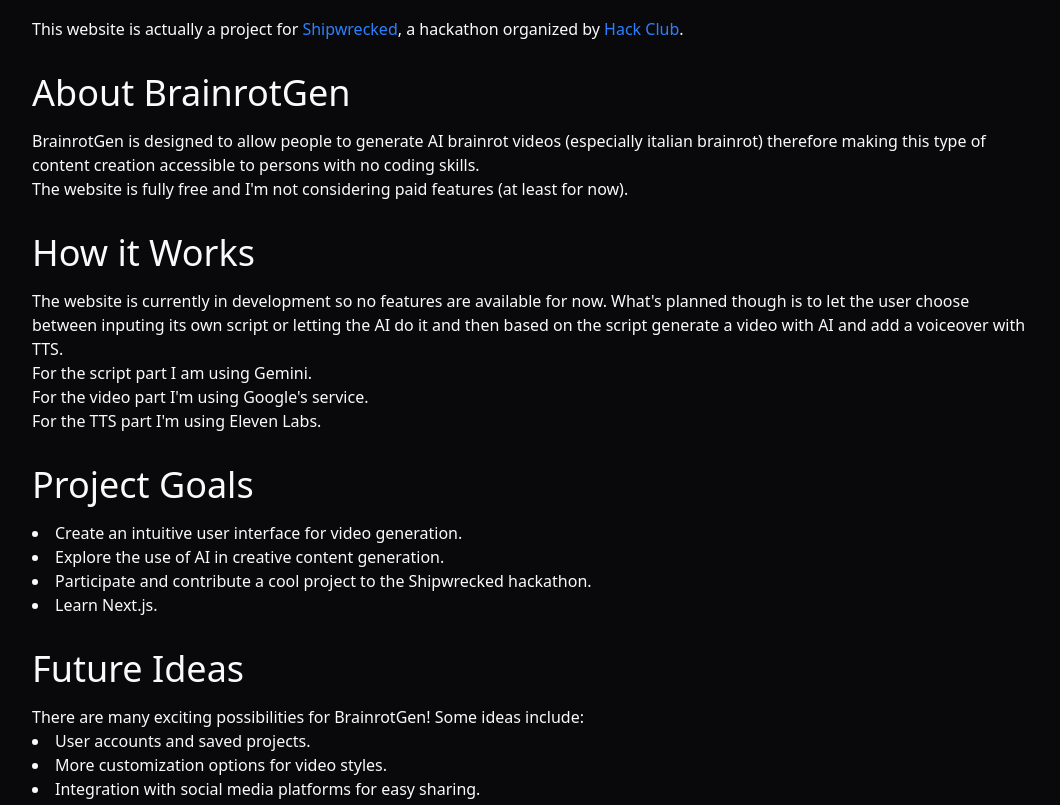
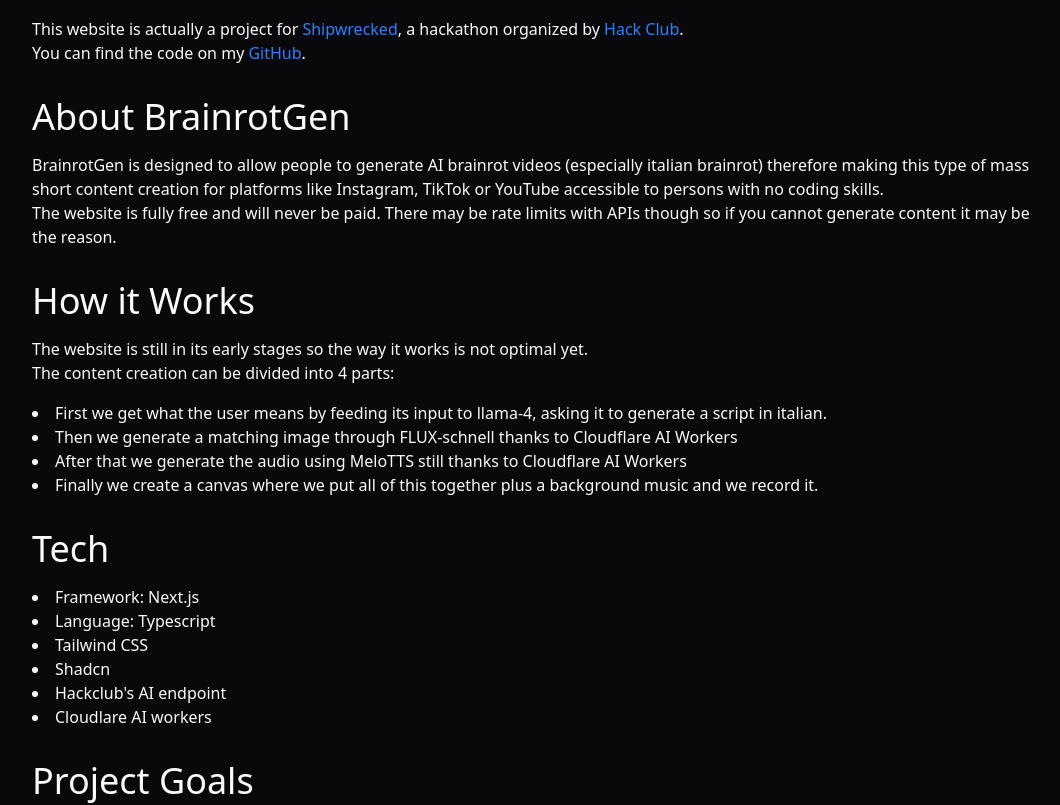
Before and after one commit to AxelMontlahuc/BrainrotGen, a Next.js app: page /docs in a window 1280 px wide. Shown: the part 240-1045 px from the top of the page, without its empty margins (108-1168 px from the left). Built offline with nearby package versions, Linux system fonts and the light colour scheme.

Commit message:
Edited the 'docs'

```diff
--- a/src/pages/docs.tsx
+++ b/src/pages/docs.tsx
@@ -7,28 +7,46 @@ export default function Docs () {
                 </div>
                 <div className="flex flex-col items-center w-100vw m-[40px]">
                     <div className="w-[1000px]">
-                        <p>This website is actually a project for <a href="https://shipwrecked.hackclub.com" className="text-blue-500 hover:underline">Shipwrecked</a>, a hackathon organized by <a href="https://hackclub.com/" className="text-blue-500 hover:underline">Hack Club</a>. </p>
+                        <p>This website is actually a project for <a href="https://shipwrecked.hackclub.com" className="text-blue-500 hover:underline">Shipwrecked</a>, a hackathon organized by <a href="https://hackclub.com/" className="text-blue-500 hover:underline">Hack Club</a>. <br/> You can find the code on my <a href="https://github.com/AxelMontlahuc" className="text-blue-500">GitHub</a>. </p>
 
                         <h2 className="text-4xl mt-8 mb-4">About BrainrotGen</h2>
-                        <p className="mb-4">BrainrotGen is designed to allow people to generate AI brainrot videos (especially italian brainrot) therefore making this type of content creation accessible to persons with no coding skills. <br/> The website is fully free and I'm not considering paid features (at least for now). </p>
+                        <p className="mb-4">BrainrotGen is designed to allow people to generate AI brainrot videos (especially italian brainrot) therefore making this type of mass short content creation for platforms like Instagram, TikTok or YouTube accessible to persons with no coding skills. <br/> The website is fully free and will never be paid. There may be rate limits with APIs though so if you cannot generate content it may be the reason. </p>
 
                         <h2 className="text-4xl mt-8 mb-4">How it Works</h2>
-                        <p className="mb-4">The website is currently in development so no features are available for now. What's planned though is to let the user choose between inputing its own script or letting the AI do it and then based on the script generate a video with AI and add a voiceover with TTS. <br/> For the script part I am using Gemini. <br/> For the video part I'm using Google's service. <br/> For the TTS part I'm using Eleven Labs. </p>
+                        <p className="mb-4"> The website is still in its early stages so the way it works is not optimal yet. <br/> The content creation can be divided into 4 parts: </p>
+                        <ul className="list-disc list-inside mb-4">
+                            <li>First we get what the user means by feeding its input to llama-4, asking it to generate a script in italian. </li>
+                            <li>Then we generate a matching image through FLUX-schnell thanks to Cloudflare AI Workers</li>
+                            <li>After that we generate the audio using MeloTTS still thanks to Cloudflare AI Workers</li>
+                            <li>Finally we create a canvas where we put all of this together plus a background music and we record it.</li>
+                        </ul>
+
+                        <h2 className="text-4xl mt-8 mb-4">Tech</h2>
+                        <ul className="list-disc list-inside mb-4">
+                            <li>Framework: Next.js</li>
+                            <li>Language: Typescript</li>
+                            <li>Tailwind CSS</li>
+                            <li>Shadcn</li>
+                            <li>Hackclub's AI endpoint</li>
+                            <li>Cloudlare AI workers</li>
+                        </ul>
 
                         <h2 className="text-4xl mt-8 mb-4">Project Goals</h2>
                         <ul className="list-disc list-inside mb-4">
-                            <li>Create an intuitive user interface for video generation.</li>
-                            <li>Explore the use of AI in creative content generation.</li>
-                            <li>Participate and contribute a cool project to the Shipwrecked hackathon.</li>
+                            <li>Create an nice user interface for video generation.</li>
+                            <li>Explore how shitty AI really is when it comes to content creation.</li>
+                            <li>Make a cool (maybe not) project for the Shipwrecked hackathon.</li>
                             <li>Learn Next.js.</li>
                         </ul>
 
                         <h2 className="text-4xl mt-8 mb-4">Future Ideas</h2>
-                        <p>There are many exciting possibilities for BrainrotGen! Some ideas include:</p>
+                        <p>There are still many improvements that can be made:</p>
                         <ul className="list-disc list-inside mb-4">
+                            <li>Enhance the AIs through better prompts and by investing in AIs that are actually good (ChatGPT, Imagen-3, ElevenLabs)</li>
                             <li>User accounts and saved projects.</li>
                             <li>More customization options for video styles.</li>
-                            <li>Integration with social media platforms for easy sharing.</li>
+                            <li>More video styles (currently there is only italian brainrot)</li>
+                            <li>Integration with social media platforms for easy posting.</li>
                             <li>Community features for sharing and discovering creations.</li>
                         </ul>
                         <p className="mt-8">Stay tuned for more updates as the project develops during Shipwrecked!</p>
```
